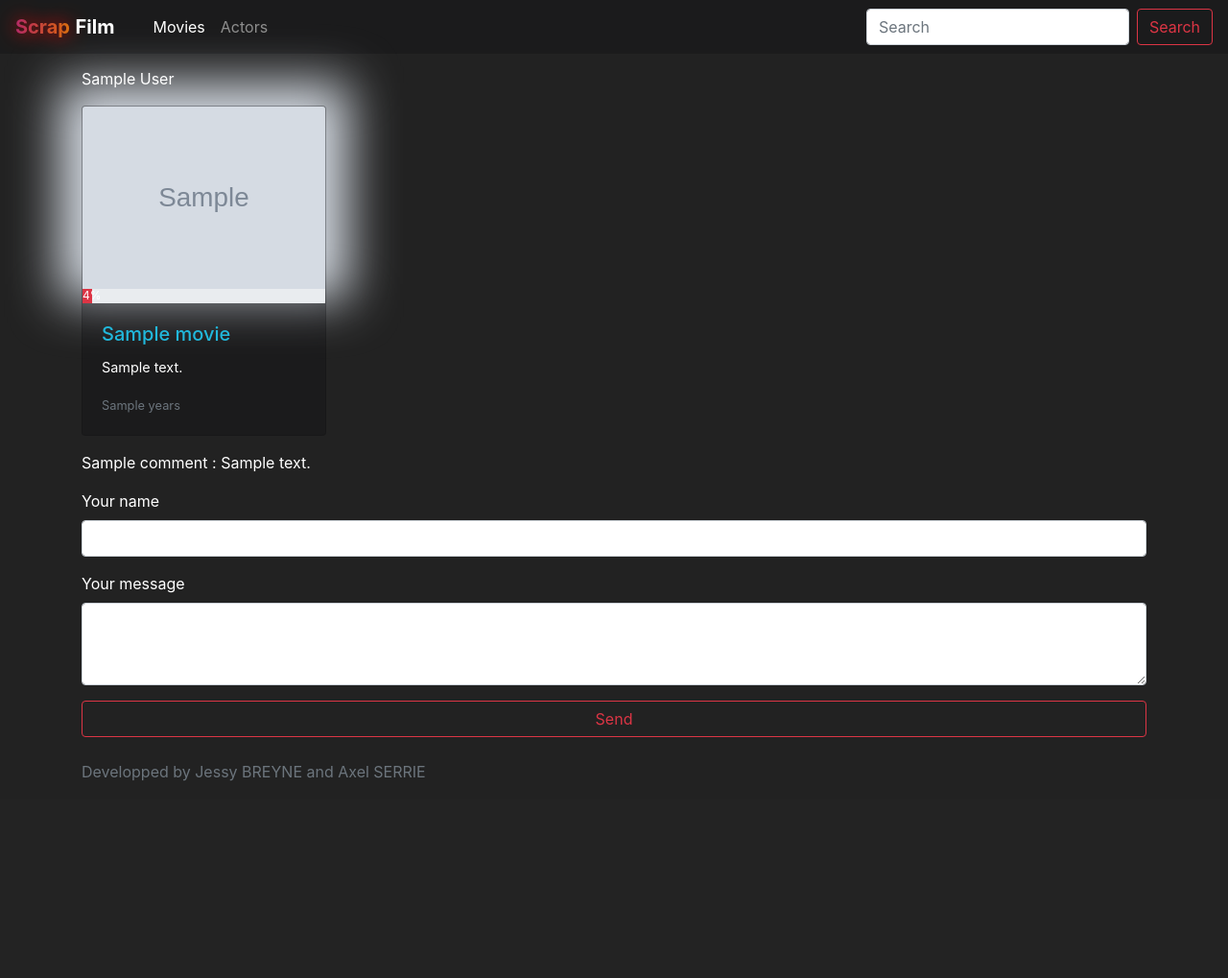
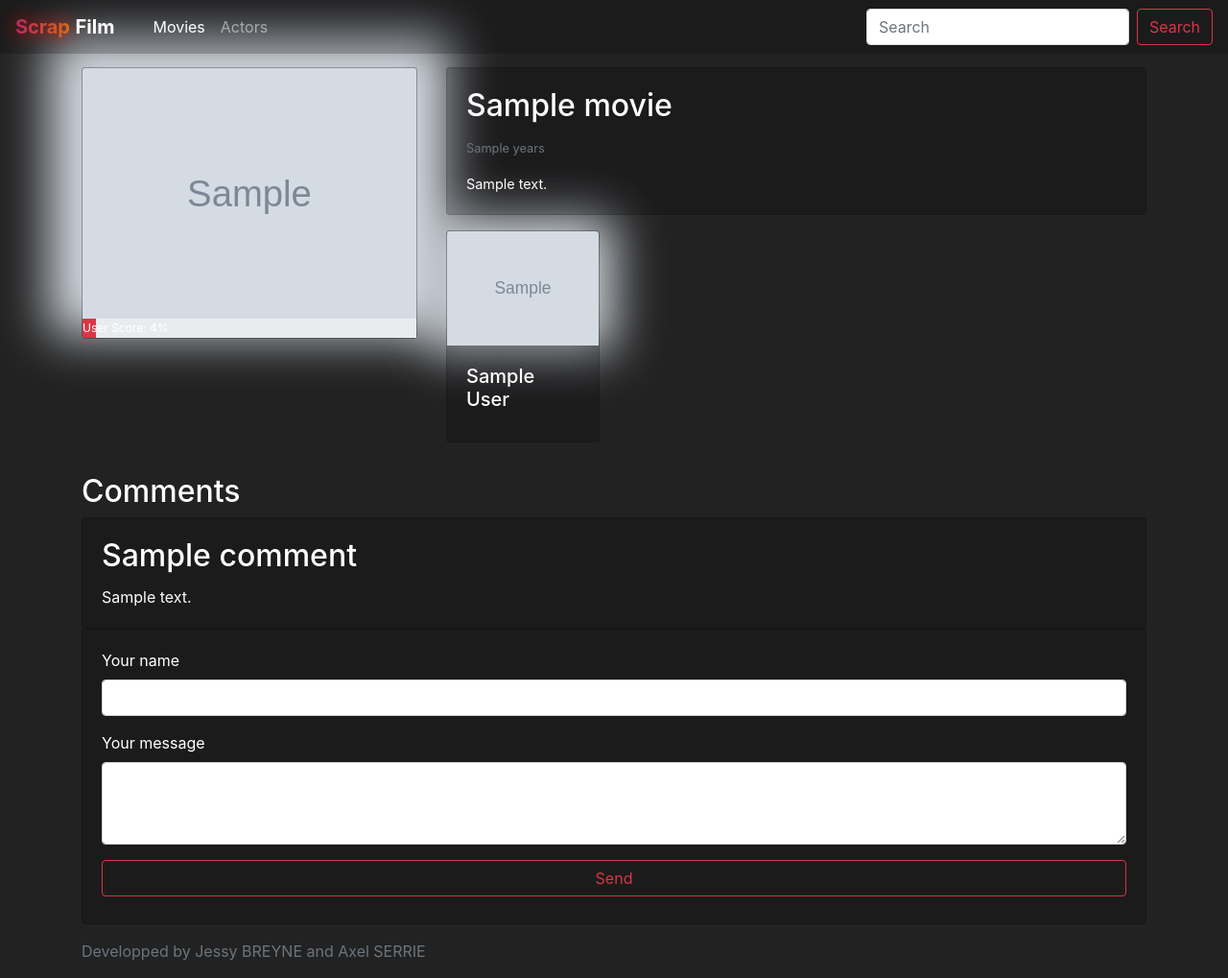
Before and after one commit to jessybreyne/scrapfilm, a Django app: template movies/templates/movies/movie_details.html in a window 1280 px wide. Shown: the whole page at 96% size. Before the commit the page ends 814 px from the top, so only its background shows below. Run offline with Django 3.2, Linux system fonts and the light colour scheme; the template is opened without the code that fills it: most values are stand-ins (such as "Sample title", 1, 10 or a date in 2020); grey boxes marked "Sample" are stand-in pictures; some libraries are stand-ins or nearby versions.

Commit message:
Vue d'un film, de ses acteurs et de ses commentaires fonctionnelle

```diff
--- a/movies/templates/movies/index.html
+++ b/movies/templates/movies/index.html
@@ -28,8 +28,9 @@
                     {% endif %}
                     <div class="card-body">
                         <h5 class="card-title">{{ movie.name }}</h5>
+                        <p class="card-text"><small class="text-muted">{{ movie.years }}</small></p>
                         <p class="card-text" style="font-size: 0.9rem;">{{ movie.description }}</p>
-                        <p class="card-text"><small class="text-muted">{{ movie.years }}</small></p>
+                        <p class="card-text"><small class="text-muted">3 comments</small></p>
                     </div>
                 </div>
             </a>
--- a/movies/templates/movies/movie_details.html
+++ b/movies/templates/movies/movie_details.html
@@ -10,35 +10,62 @@
 {% endblock %}
 {% block content %}
 
-<!-- POUR METTRE LES ACTEURS DU FILM a placer en dessous du film c'est juste le script ! ! ! -->
-{% for actor in movie.get_actors %}
-    <p>{{ actor.acteur.first_name }} {{ actor.acteur.surname }}</p>
-{% endfor %}
+
+
 <!-- Il y a encore l'attribut img et tu pourras mettre son id pour se deplacer sur sa page de detail -->
 <div class="row">
-    <div class="col-12 col-sm-6 col-md-4 col-lg-3 pb-3">
+    <div class="col-12 col-sm-6 col-md-4 col-lg-4 pb-3">
         <div class="card" >
             <img style="position: absolute; filter: blur(1.8vw); -moz-filter: blur(2vw); -webkit-filter: blur(2vw); z-index:-1; width: 120%; margin: -10%;" src="{{ movie.img }}" class="card-img-top" alt="...">
             <img src="{{ movie.img }}" class="card-img-top" alt="...">
             {% if movie.rate > 0 %}
-            <div class="progress" style="height: 15px;">
-                <div class="progress-bar bg-danger" role="progressbar" style="width: {{ movie.rate }}%" aria-valuenow="{{ movie.rate }}" aria-valuemin="0" aria-valuemax="100">{{ movie.rate }}%</div>
+            <div class="progress" style="height: 20px;">
+                <div class="progress-bar bg-danger" role="progressbar" style="width: {{ movie.rate }}%" aria-valuenow="{{ movie.rate }}" aria-valuemin="0" aria-valuemax="100">User Score: {{ movie.rate }}%</div>
             </div>
             {% endif %}
+        </div>
+    </div>
+    <div class="col-12 col-sm-6 col-md-8 col-lg-8 pb-3">
+        <div class="card mb-3" >
             <div class="card-body">
-                <a href="/movie/{{ movie.id }}"><h5 class="card-title">{{ movie.name }}</h5></a>
+                <h2 class="card-title">{{ movie.name }}</h2>
+                <p class="card-text"><small class="text-muted">{{ movie.years }}</small></p>
                 <p class="card-text" style="font-size: 0.9rem;">{{ movie.description }}</p>
-                <p class="card-text"><small class="text-muted">{{ movie.years }}</small></p>
             </div>
+        </div>
+
+        <div class="row">
+            {% for actor in movie.get_actors %}
+                <div class="col-6 col-sm-6 col-md-4 col-lg-3 mb-3">
+                    <a href="/actor/{{ actor.id }}">
+                        <div class="card cardscale" >
+                            <img style="position: absolute; filter: blur(1.8vw); -moz-filter: blur(2vw); -webkit-filter: blur(2vw); z-index:-1; width: 120%; margin: -10%;" src="{{ actor.img }}" class="card-img-top" alt="...">
+                            <img src="{{ actor.acteur.img }}" class="card-img-top" alt="...">
+                            <div class="card-body">
+                                <h5 class="card-title">{{ actor.acteur.first_name }} {{ actor.acteur.surname }}</h5>
+                            </div>
+                        </div>
+                    </a>
+                </div>
+            {% endfor %}
         </div>
     </div>
 </div>
 
+<h2>Comments</h2>
 
 {% for comment in comments %}
-    <p>{{ comment.name }} : {{ comment.message }}</p>
+    <div class="card" >
+        <div class="card-body">
+            <h2 class="card-title">{{ comment.name }}</h2>
+            <p class="card-text">{{ comment.message }}</p>
+        </div>
+    </div>
 {% endfor %}
 
+
+<div class="card" >
+    <div class="card-body">
         <form>
             <div class="form-group">
                 <label for="name">Your name</label>
@@ -52,6 +79,10 @@
 
             <button type="submit" class="btn btn-outline-danger btn-block mb-2">Send</button>
         </form>
+    </div>
+</div>
+
+
 
 
 {% endblock %}
```
Lines whose indentation alone changed are shown as unchanged.
